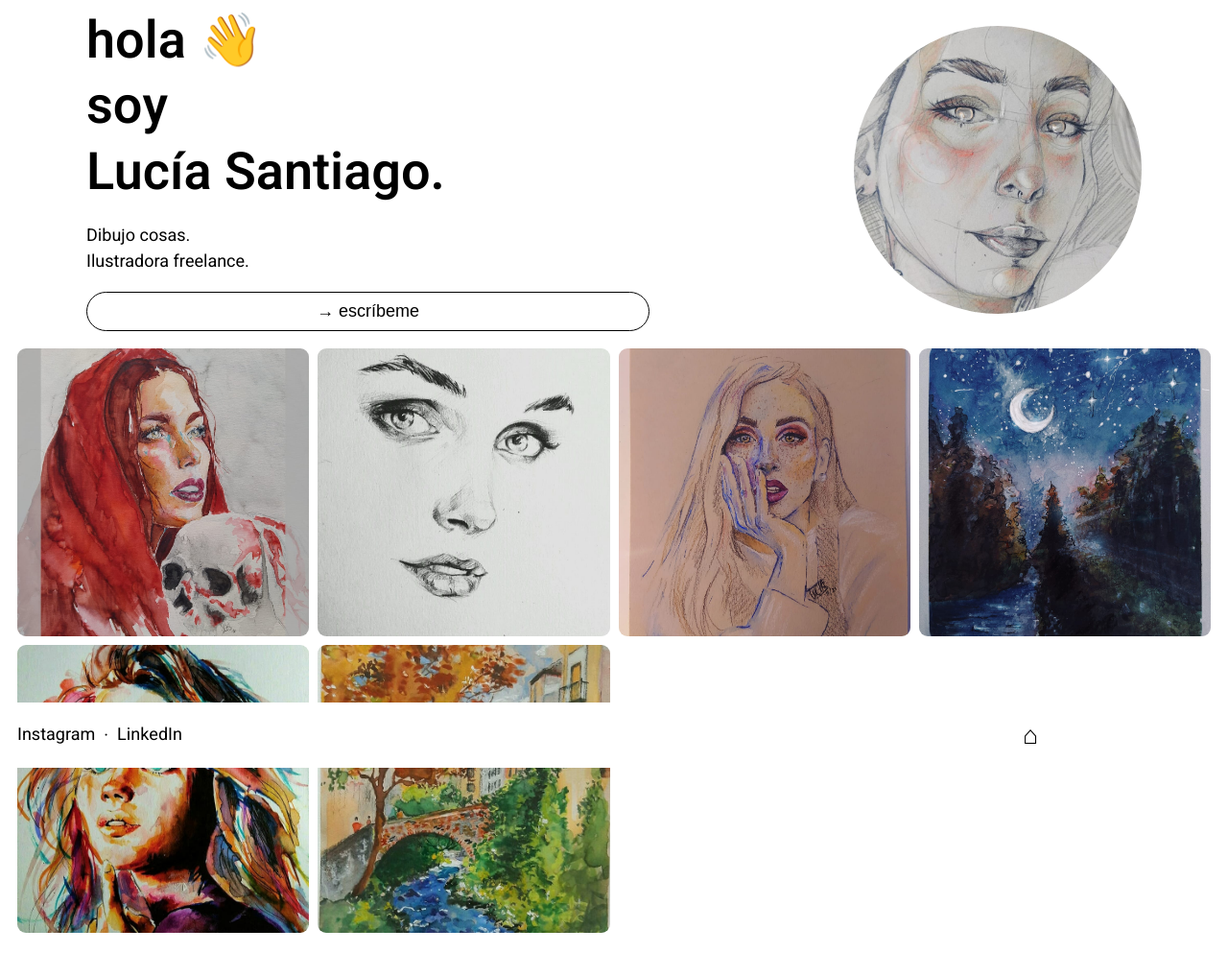
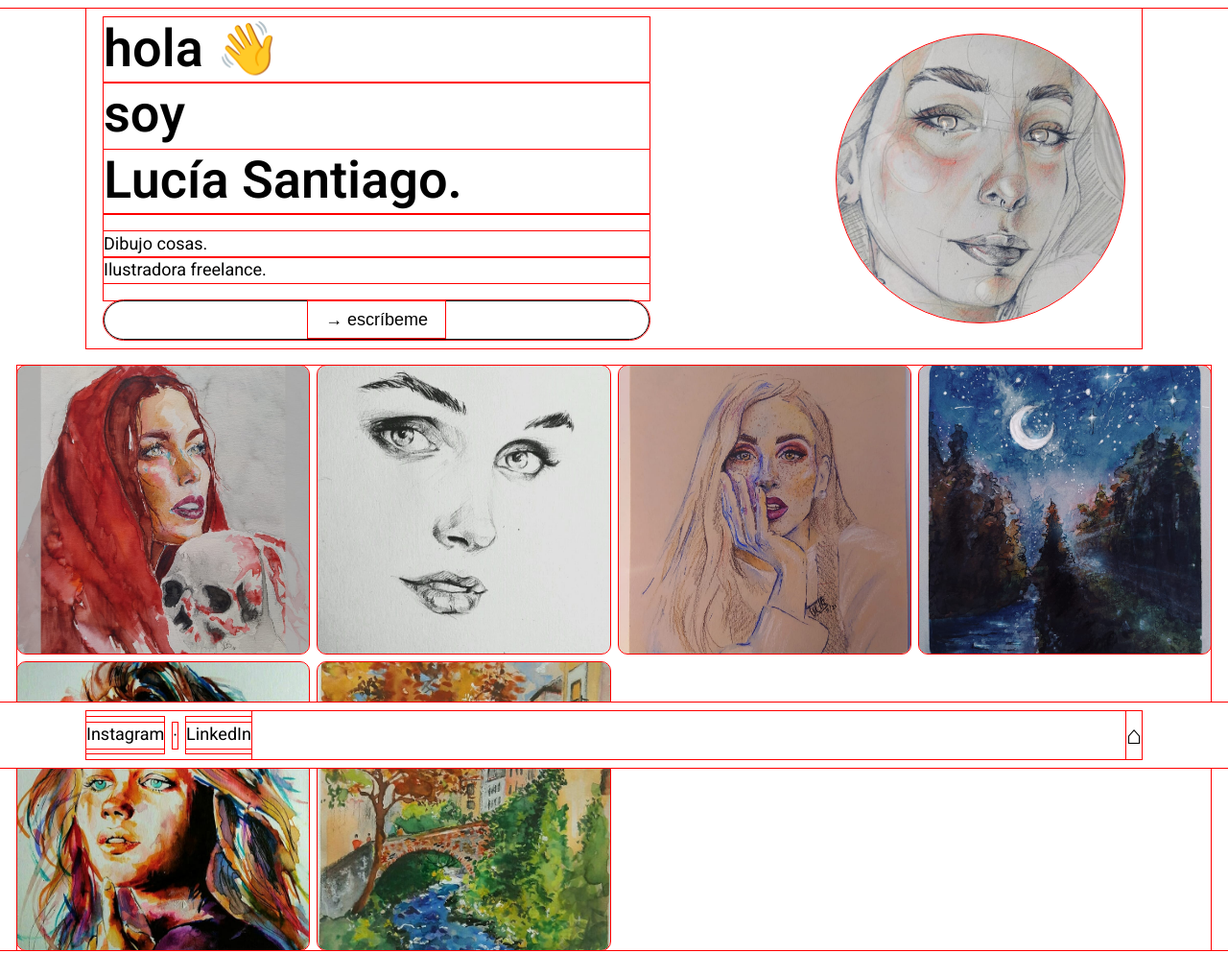
Before and after one commit to marialemon/illustrator-portfolio-web, a plain HTML site: page index.html in a window 1280 px wide. Shown: the whole page at 96% size. Drawn offline with Linux system fonts and the light colour scheme; files whose address does not match are found by name.

Commit message:
center footer

```diff
--- a/css/style.css
+++ b/css/style.css
@@ -7,7 +7,7 @@
   list-style: none;
   text-decoration: none;
   font-weight: 400;
-/*  outline: thin solid red;*/
+  outline: thin solid red;
 }
 
 :root {
@@ -15,11 +15,6 @@
   font-family: "Heebo", Helvetica, Arial, sans-serif;
   font-size: 18px;
   scroll-behavior: smooth;
-}
-
-.header,
-.main {
-  margin: 1rem;
 }
 
 .header {
@@ -31,6 +26,7 @@
     "about image"
     "button image";
   margin: .5rem auto;
+  padding: 0.5rem 1rem;
   max-width: 1100px;
 }
 
@@ -55,6 +51,10 @@
 .header .about {
   padding: var(--padding-default);
   grid-area: about;
+}
+
+.main {
+  margin: 1rem;
 }
 
 .main .work {
@@ -129,13 +129,15 @@ button:hover {
   bottom: 0;
   padding: 0.5rem 1rem;
   position: fixed;
+  margin: 0 auto;
   width: 100%;
-  max-width: 1100px;
 }
 
 body .footer .footer-nav {
   display: flex;
   justify-content: space-between;
+  max-width: 1100px;
+  margin: 0 auto
 }
 
 body .footer .footer-nav > .nav-link {
```
